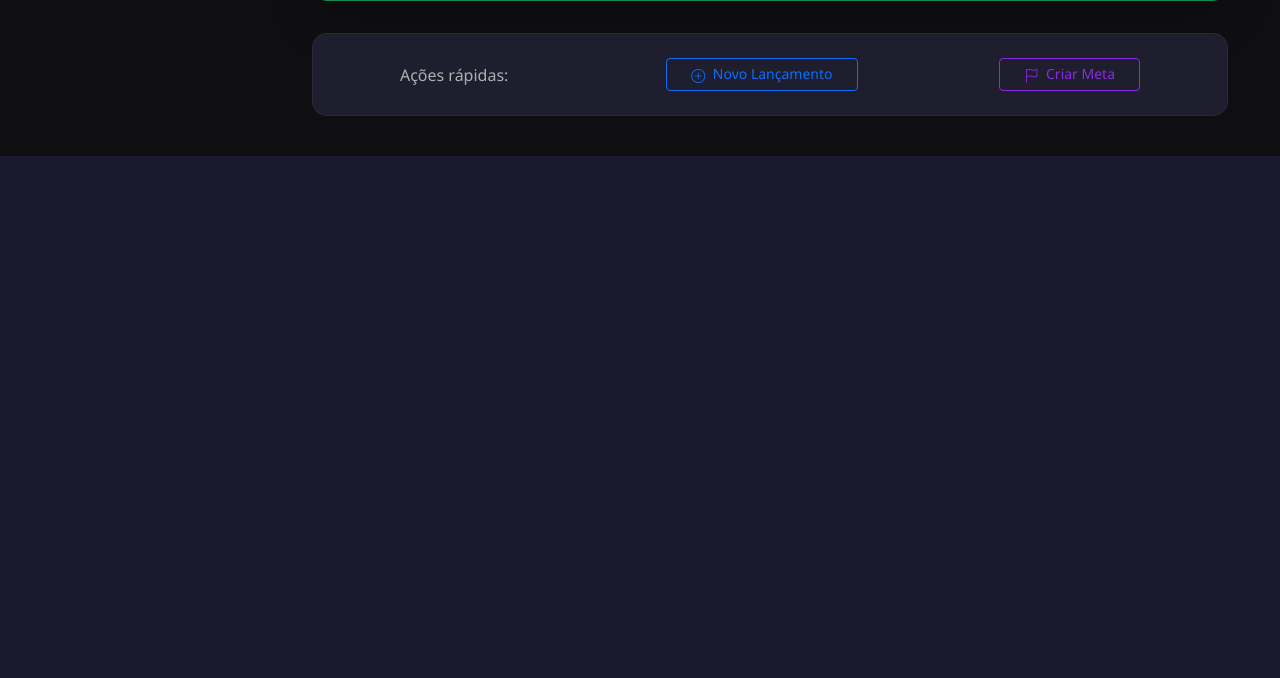
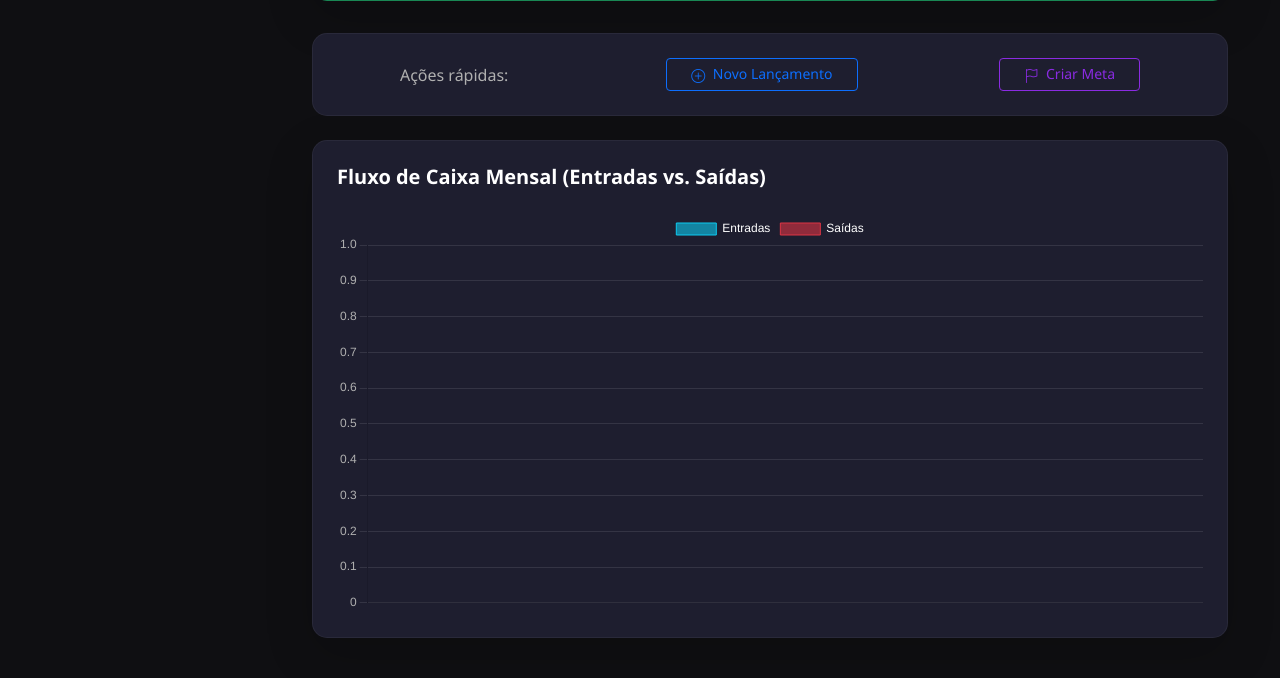
Before and after one commit to suzanacavalcante/gestao_financeira, a Django app: page /accounts/dashboard/ in a window 1280 px wide. Shown: the part 853-1531 px from the top of the page. Before the commit the page ends 1009 px from the top, so only its background shows below. Run offline with Django 5.2, Linux system fonts and the light colour scheme; the visitor is signed in with stand-in values (Sample User, id 1).

Commit message:
Agora o Dashboard apresenta os valores corretamente e o primeiro gráfico foi adicionado ao dashboard (Grafico de Barras - Entrada VS. Saida)

```diff
--- a/djangoapp/accounts/templates/accounts/dashboard.html
+++ b/djangoapp/accounts/templates/accounts/dashboard.html
@@ -3,6 +3,7 @@
 {% block title %}Dashboard - PoupAí{% endblock %}
 
 {% block content %}
+<script src="https://cdn.jsdelivr.net/npm/chart.js"></script>
 <div class="container mt-4">
     <div class="d-flex justify-content-between align-items-center mb-5">
         <div>
@@ -107,6 +108,58 @@
             </div>
         </div>
     </div>
+
+    <!-- INICIO - GRÁFICO DE BARRAS: ENTRADAS VS SAIDAS -->
+    <div class="card-custom shadow-lg p-4 mt-4">
+        <h5 class="fw-bold mb-4">Fluxo de Caixa Mensal (Entradas vs. Saídas)</h5>
+        <canvas id="fluxoCaixaChart" style="max-height: 400px;"></canvas>
+    </div>
+
+    <script>
+        const ctx = document.getElementById('fluxoCaixaChart').getContext('2d');
+    new Chart(ctx, {
+        type: 'bar',
+        data: {
+            labels: {{ labels_meses|safe }},
+            datasets: [
+                {
+                    label: 'Entradas',
+                    data: {{ valores_entradas|safe }},
+                    backgroundColor: 'rgba(13, 202, 240, 0.6)',
+                    borderColor: 'rgb(13, 202, 240)',
+                    borderWidth: 1
+                },
+                {
+                    label: 'Saídas',
+                    data: {{ valores_saidas|safe }},
+                    backgroundColor: 'rgba(220, 53, 69, 0.6)',
+                    borderColor: 'rgb(220, 53, 69)',
+                    borderWidth: 1
+                }
+            ]
+        },
+        options: {
+            responsive: true,
+            maintainAspectRatio: false, // Ajuda a respeitar o max-height
+            scales: {
+                y: {
+                    beginAtZero: true,
+                    grid: { color: 'rgba(255, 255, 255, 0.1)' }, // Deixa a grade discreta no modo escuro
+                    ticks: { color: '#b0b0b0' }
+                },
+                x: {
+                    ticks: { color: '#b0b0b0' }
+                }
+            },
+            plugins: {
+                legend: {
+                    labels: { color: '#fff' }
+                }
+            }
+        }
+    });
+    </script>
+    <!-- FIM - GRÁFICO DE BARRAS: ENTRADAS VS SAIDAS -->
 </div>
 <style>
     /* Estilos para o Dashboard */
--- a/djangoapp/accounts/views.py
+++ b/djangoapp/accounts/views.py
@@ -2,7 +2,8 @@
 from django.contrib.auth.forms import UserCreationForm
 from django.contrib import messages
 from django.contrib.auth.decorators import login_required
-from django.db.models import Sum
+from django.db.models import Sum, Q
+from django.db.models.functions import TruncMonth
 from .models import Categoria, Lancamento, MetaFinanceira
 from .forms import CategoriaForm, LancamentoForm, MetaForm
 
@@ -171,12 +172,29 @@
     total_metas = MetaFinanceira.objects.filter(user=request.user).aggregate(Sum('valor_poupado'))['valor_poupado__sum'] or 0
     saldo_disponivel = saldo_real - total_metas
 
+    dados_grafico = Lancamento.objects.filter(user=request.user, data__year=2026) \
+        .annotate(mes=TruncMonth('data')) \
+        .values('mes') \
+        .annotate(
+            total_entrada=Sum('valor', filter=Q(categoria__tipo='receita')),
+            total_saida=Sum('valor', filter=Q(categoria__tipo='despesa'))
+        ).order_by('mes')
+
+    label_meses = [d['mes'].strftime('%b') for d in dados_grafico]
+    valores_entradas = [float(d['total_entrada'] or 0) for d in dados_grafico]
+    valores_saidas = [abs(float(d['total_saida'] or 0)) for d in dados_grafico]
+
     context = {
         'entradas': entradas,
         'saidas': saidas_absoluto,
         'saldo_disponivel': saldo_disponivel,
         'total_metas': total_metas,
         'saldo_livre': saldo_disponivel,
+
+        # Grafico de Barras
+        'labels_meses': label_meses,
+        'valores_entradas': valores_entradas,
+        'valores_saidas': valores_saidas,
     }
 
     return render(request, 'accounts/dashboard.html', context)
```
